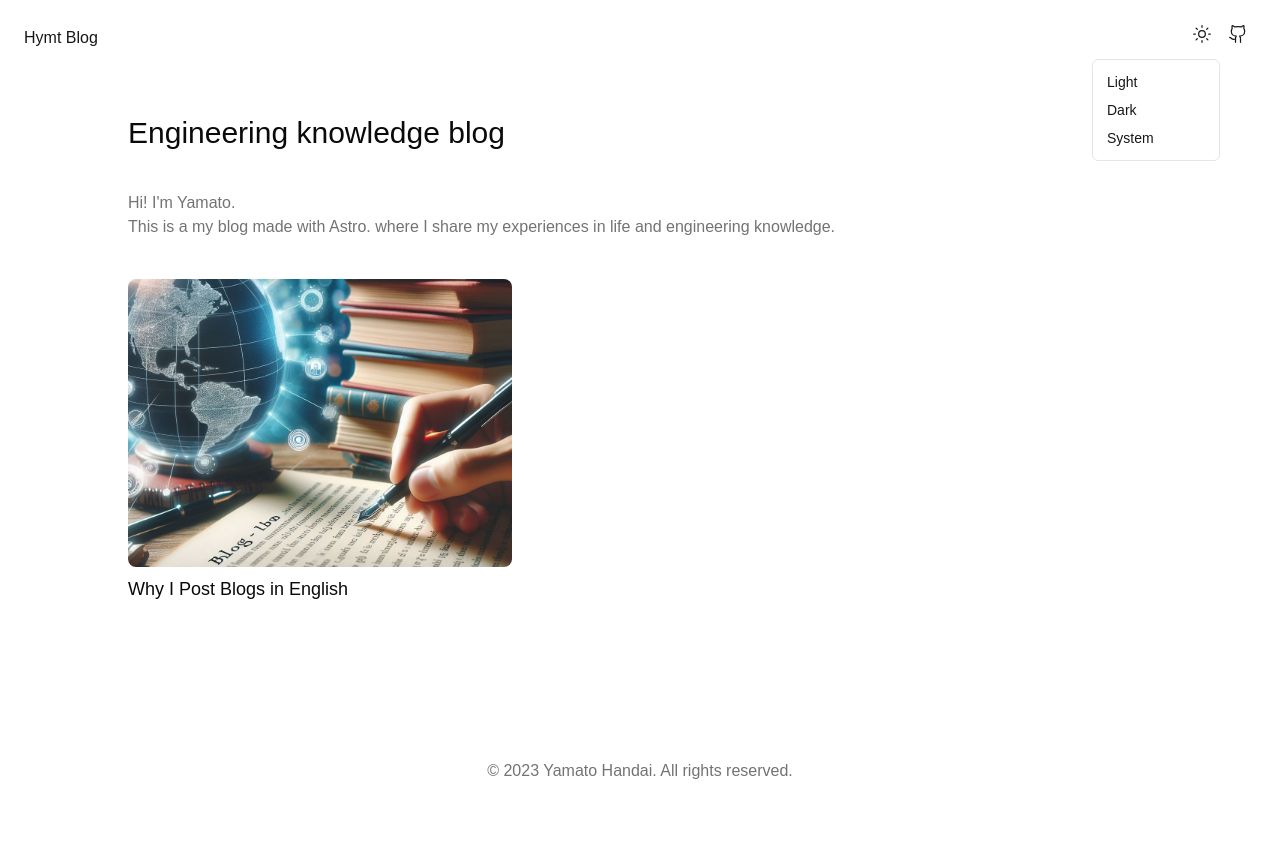
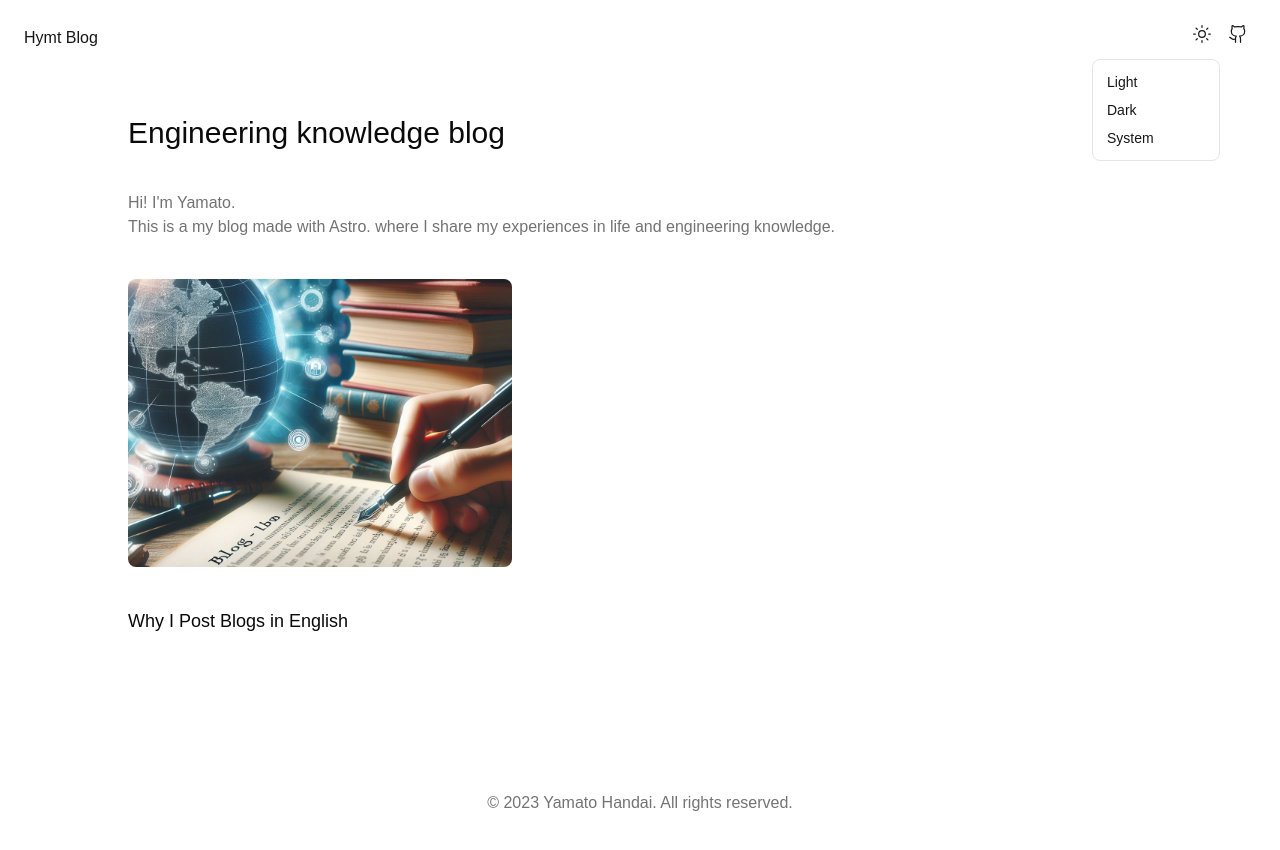
Before and after one commit to H-ymt/my-blog, an Astro site: page / in a window 1280 px wide. Both pictures are taken after a click on the button "テーマを切り替える". Built offline with nearby package versions, Linux system fonts and the light colour scheme; Astro itself is replaced by a stand-in of ours; what @shrutibalasa/tailwind-grid-auto-fit would draw is missing.

Commit message:
feat: change themetoggle border-color and heading space

```diff
--- a/src/components/ThemeToggle.tsx
+++ b/src/components/ThemeToggle.tsx
@@ -39,7 +39,7 @@ export default function ThemeToggle() {
             )}
           </div>
         </Menu.Button>
-        <Menu.Items className="bg-background border-border absolute right-0 mt-2 w-32 rounded-md border px-1.5 py-2 text-sm [&>li]:cursor-pointer">
+        <Menu.Items className="bg-background border-border absolute right-0 mt-2 w-32 rounded-lg border px-1.5 py-2 text-sm [&>li]:cursor-pointer">
           <Menu.Item>
             <li
               onClick={() => setThemeState("theme-light")}
--- a/src/styles/global.css
+++ b/src/styles/global.css
@@ -59,6 +59,10 @@ body {
   background-color: hsl(var(--background));
 }
 
+h2 {
+  padding: 32px 0 4px;
+}
+
 li {
   list-style-type: none;
 }
```
